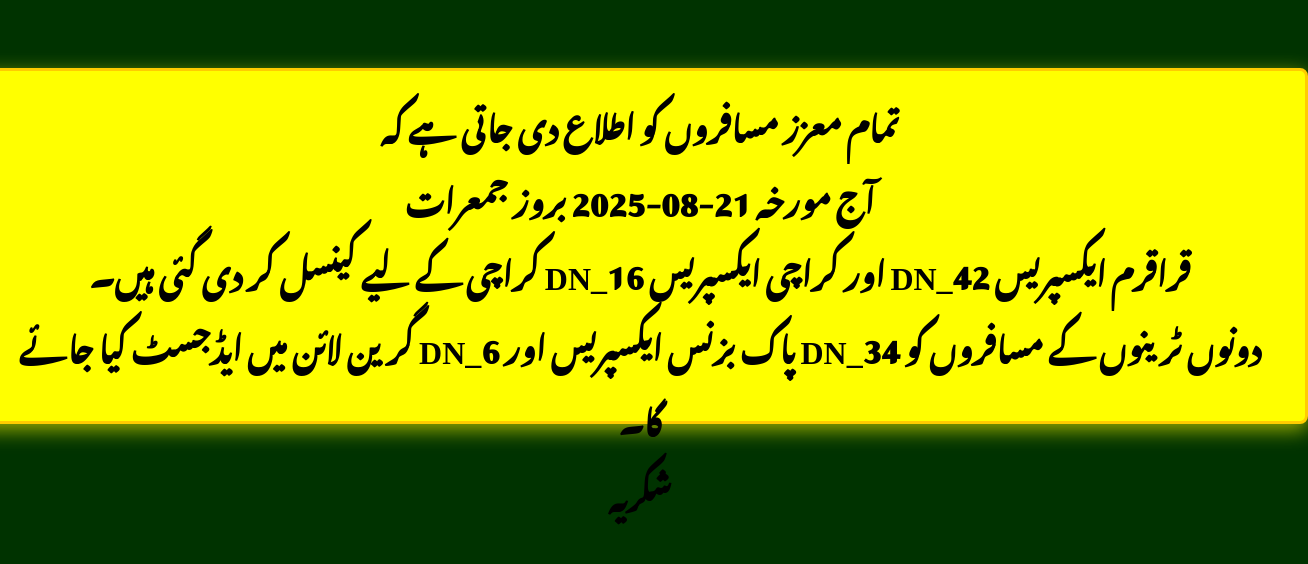
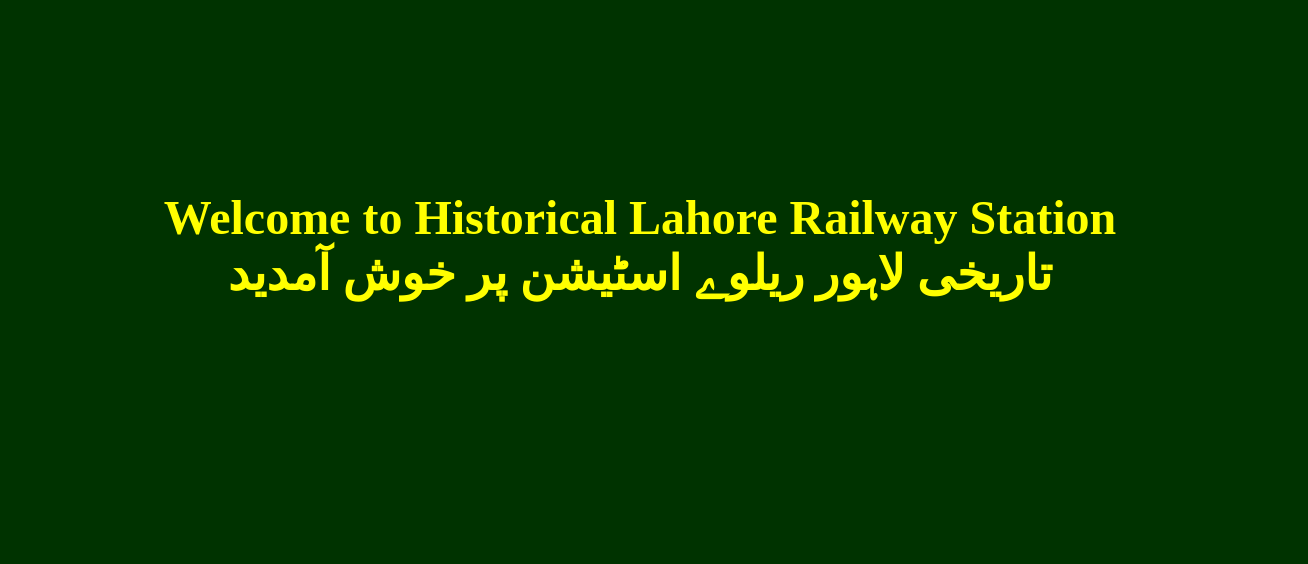
Before and after one commit to shahnazqamar/pr-rail-gov, a plain HTML site: page image_display.html in a window 1280 px wide. Shown: the part 154-718 px from the top of the page, 1308 px wide, since content can reach past the window. Drawn offline with Linux system fonts and the light colour scheme.

Commit message:
Update image_display.html

```diff
--- a/image_display.html
+++ b/image_display.html
@@ -7,24 +7,12 @@
     <link rel="stylesheet" href="image_display_style.css">
 </head>
 <body>
-    <!-- Railway Announcement -->
-    <div id="railway-announcement" class="railway-announcement">
-        <div dir="rtl"  class="announcement-content">
-            <strong>
-                تمام معزز مسافروں کو اطلاع دی جاتی ہے کہ<br>
-                آج مورخہ 21-08-2025 بروز جمعرات<br>
-                قراقرم ایکسپریس 42_DN اور کراچی ایکسپریس 16_DN کراچی کے لیے کینسل کر دی گئی ہیں۔<br>
-                دونوں ٹرینوں کے مسافروں کو 34_DN پاک بزنس ایکسپریس اور 6_DN گرین لائن میں ایڈجسٹ کیا جائے گا۔<br>
-                شکریہ
-              </strong>
 
-        </div>
-    </div>
 
 
     <div class="welcome-text">
-        <!-- <p class="en-text">Welcome to Historical Lahore Railway Station</p> -->
-        <!-- <p class="ur-text">تاریخی لاہور ریلوے اسٹیشن پر خوش آمدید</p> -->
+        <p class="en-text">Welcome to Historical Lahore Railway Station</p>
+        <p class="ur-text">تاریخی لاہور ریلوے اسٹیشن پر خوش آمدید</p>
     </div>
     <!-- Independence Day Celebration -->
     <!-- <div class="independence-day-celebration">
```
